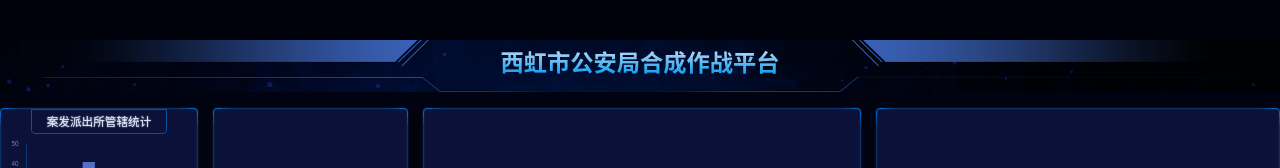
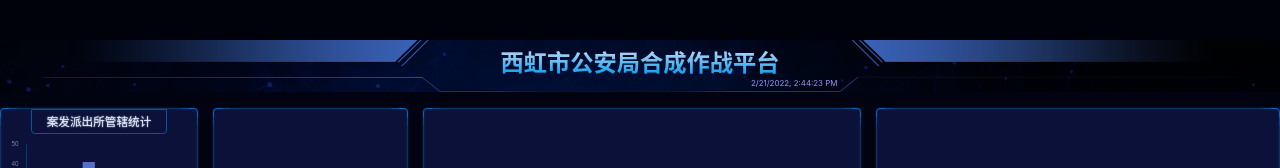
Before and after one commit to GeekyGuang/bigscreen, a React (Vite) app: page /#/ in a window 1280 px wide. Shown: the top 168 px of the page. Built offline with nearby package versions, Linux system fonts and the light colour scheme.

Commit message:
显示时间

```diff
--- a/src/pages/home.scss
+++ b/src/pages/home.scss
@@ -21,6 +21,15 @@
       background-clip: text;
       -webkit-background-clip: text;
       color: transparent;
+    }
+    > span {
+      display: inline-block;
+      margin-top: px(8);
+      font-size: px(30);
+      color: #9d93ef;
+      margin-left: px(1420);
+      transform: scale(.5);
+      transform-origin: left top;
     }
   }
   > footer {
--- a/src/pages/home.tsx
+++ b/src/pages/home.tsx
@@ -1,4 +1,4 @@
-import React from 'react'
+import React, { useEffect, useState } from 'react'
 import './home.scss'
 import headerBg from '../images/header.png'
 import { Chart1 } from '../components/Chart_1'
@@ -6,10 +6,17 @@ import { Chart2 } from '../components/Chart_2'
 
 export const Home = () => {
   const year = new Date().getFullYear()
+  const [now, setNow] = useState(new Date().toLocaleString())
+
+  useEffect(() => {
+    setInterval(()=> setNow(new Date().toLocaleString()), 1000)
+  },[])
+
   return (
     <div className="home">
       <header style={{ backgroundImage: `url(${headerBg})` }} >
         <h1>西虹市公安局合成作战平台</h1>
+        <span>{now}</span>
       </header>
       <main>
         <section className="section1">
```
